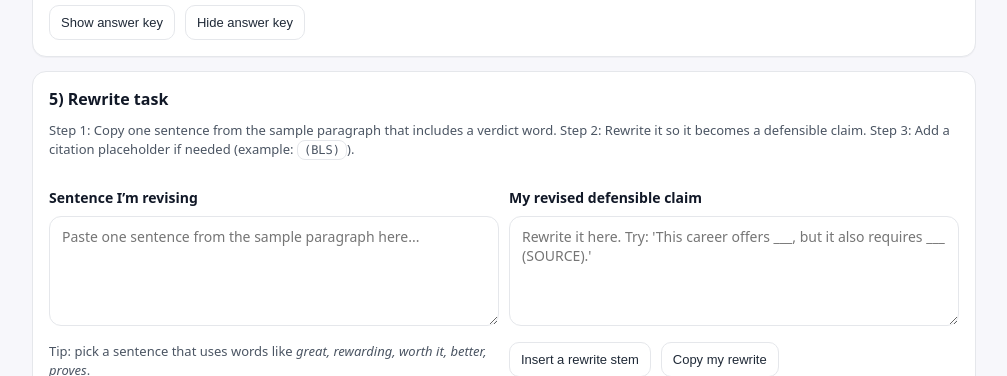
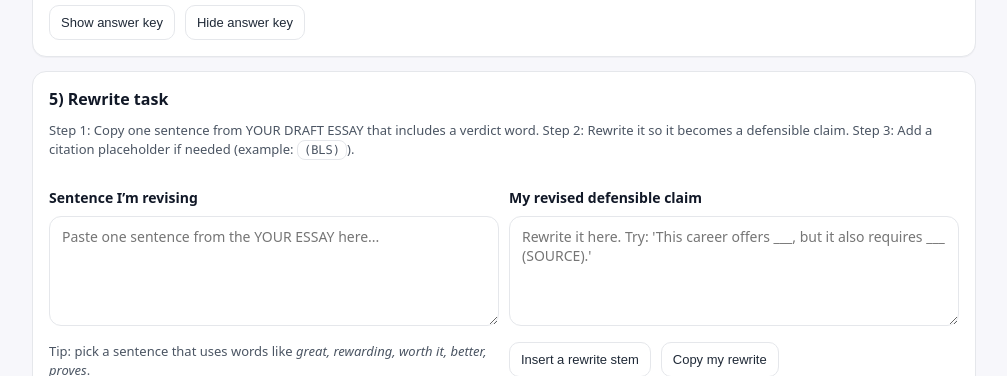
Before and after one commit to Engl101PracticePages/Overconfident-Conclusions, a plain HTML site: page index.html in a window 1280 px wide. Shown: the part 2520-2896 px from the top of the page, without its empty margins (136-1143 px from the left). Drawn offline with Linux system fonts and the light colour scheme.

Commit message:
Update index.html

```diff
--- a/index.html
+++ b/index.html
@@ -473,7 +473,7 @@
     <section class="card" id="rewrite" style="margin-top:14px">
       <h2>5) Rewrite task</h2>
       <p class="small">
-        Step 1: Copy one sentence from the sample paragraph that includes a verdict word.
+        Step 1: Copy one sentence from YOUR DRAFT ESSAY that includes a verdict word.
         Step 2: Rewrite it so it becomes a defensible claim.
         Step 3: Add a citation placeholder if needed (example: <span class="kbd">(BLS)</span>).
       </p>
@@ -481,7 +481,7 @@
       <div class="two">
         <div>
           <h3>Sentence I’m revising</h3>
-          <textarea id="studentOriginal" placeholder="Paste one sentence from the sample paragraph here..."></textarea>
+          <textarea id="studentOriginal" placeholder="Paste one sentence from the YOUR ESSAY here..."></textarea>
           <p class="small">Tip: pick a sentence that uses words like <em>great, rewarding, worth it, better, proves</em>.</p>
         </div>
         <div>
```
